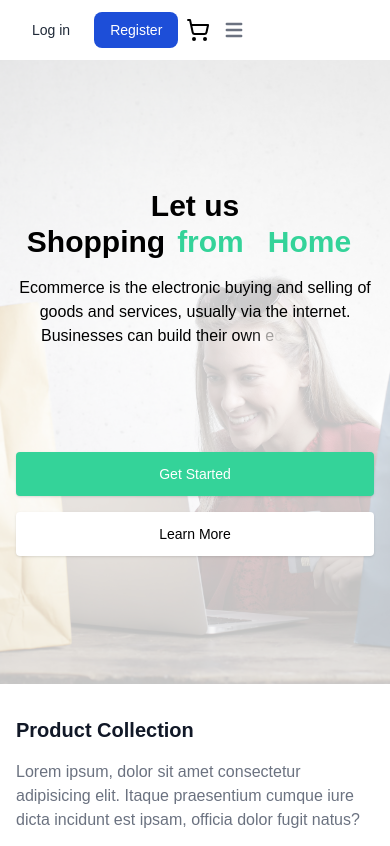
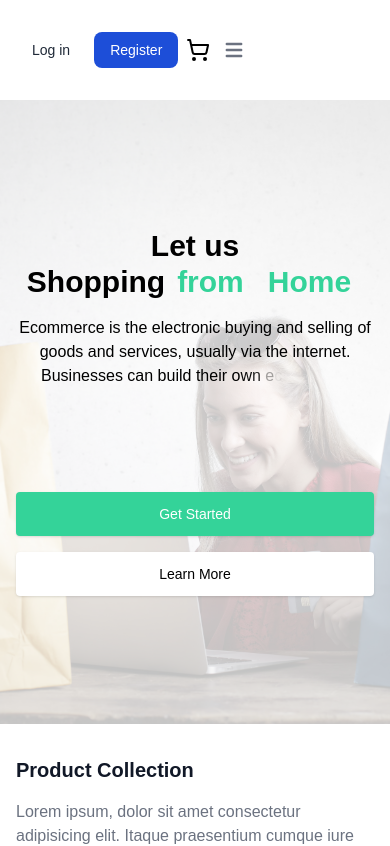
Before and after one commit to jasbx/E-commerce-FrontEnd, a Next.js app: page / in a window 390 px wide. Shown: the top 846 px of the page. Built offline with nearby package versions, Linux system fonts and the light colour scheme.

Commit message:
Update Header.jsx

```diff
--- a/app/_components/Header.jsx
+++ b/app/_components/Header.jsx
@@ -51,7 +51,7 @@
                             {openCart &&<Cart/>}
                         </div>
 
-                        <button onClick={()=>setMenu(!openMenu)} data-collapse-toggle="mobile-menu-2" type="button" className="inline-flex space-x-10 md:space-x-0 items-center p-2 ml-1 text-sm text-gray-500 rounded-lg  hover:bg-gray-100 focus:outline-none focus:ring-2 focus:ring-gray-200 dark:text-gray-400 dark:hover:bg-gray-700 dark:focus:ring-gray-600" aria-controls="mobile-menu-2" aria-expanded="false">
+                        <button onClick={()=>setMenu(!openMenu)} data-collapse-toggle="mobile-menu-2" type="button" className="inline-flex space-x-10 m-5 md:m-0 md:space-x-0 items-center p-2 ml-1 text-sm text-gray-500 rounded-lg  hover:bg-gray-100 focus:outline-none focus:ring-2 focus:ring-gray-200 dark:text-gray-400 dark:hover:bg-gray-700 dark:focus:ring-gray-600" aria-controls="mobile-menu-2" aria-expanded="false">
 
                             <svg className="w-6 h-6" fill="currentColor" viewBox="0 0 20 20" xmlns="http://www.w3.org/2000/svg"><path fill-rule="evenodd" d="M3 5a1 1 0 011-1h12a1 1 0 110 2H4a1 1 0 01-1-1zM3 10a1 1 0 011-1h12a1 1 0 110 2H4a1 1 0 01-1-1zM3 15a1 1 0 011-1h12a1 1 0 110 2H4a1 1 0 01-1-1z" clip-rule="evenodd"></path></svg>
 
```
